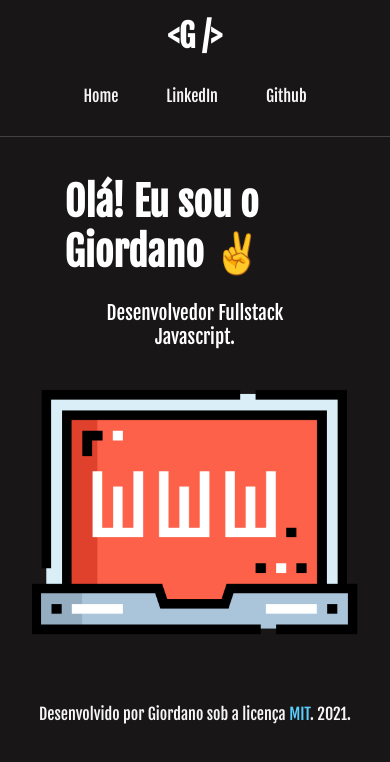
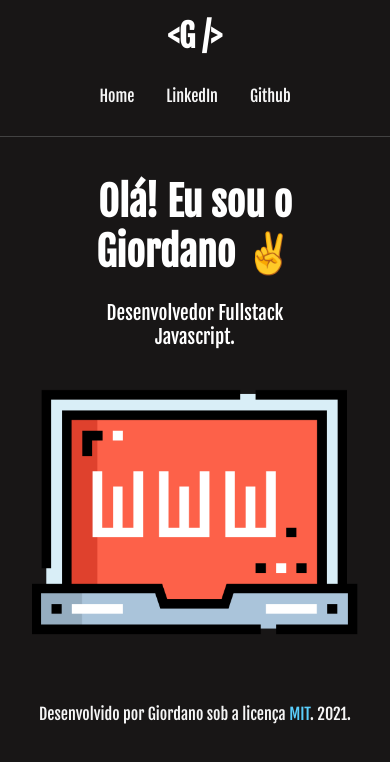
Before and after one commit to giordanobraz/my-personal-website, a Next.js app: page / in a window 390 px wide. Shown: the top 762 px of the page. Built offline with nearby package versions, Linux system fonts and the light colour scheme.

Commit message:
responsive design improvements

```diff
--- a/src/components/footer/footer.module.scss
+++ b/src/components/footer/footer.module.scss
@@ -11,6 +11,7 @@
   justify-content: center;
   align-items: center;
   p {
+    text-align: center;
     color: whitesmoke;
   }
   a {
--- a/src/components/header/header.module.scss
+++ b/src/components/header/header.module.scss
@@ -57,6 +57,10 @@
 
         a {
           height: auto;
+
+          & + a {
+            margin-left: 1rem;
+          }
         }
       }
     }
--- a/src/pages/home.module.scss
+++ b/src/pages/home.module.scss
@@ -64,6 +64,7 @@
         h1 {
           font-size: 2.5rem;
           line-height: normal;
+          text-align: center;
         }
 
         p {
```
